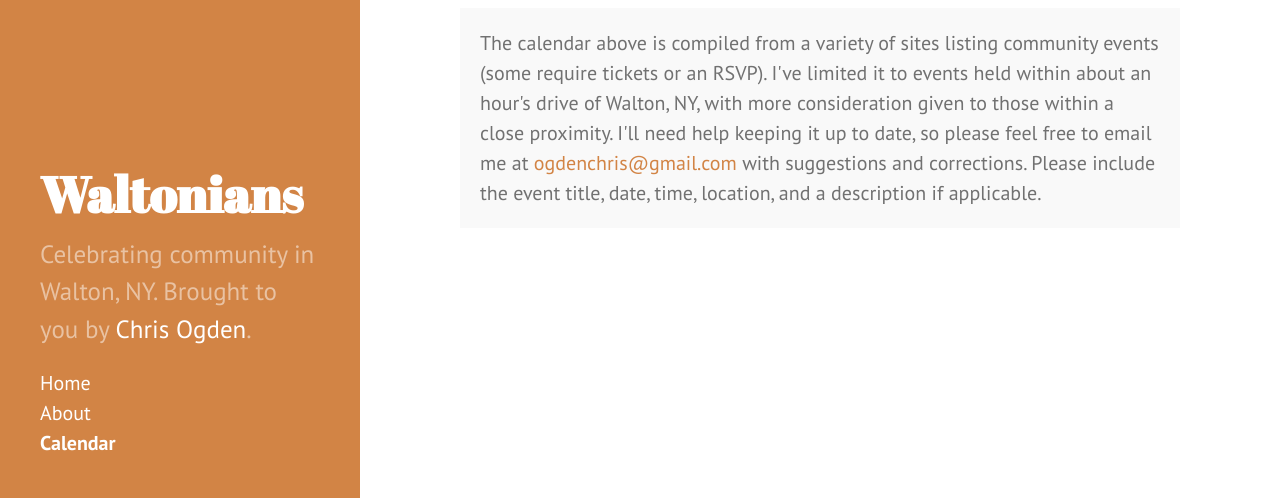
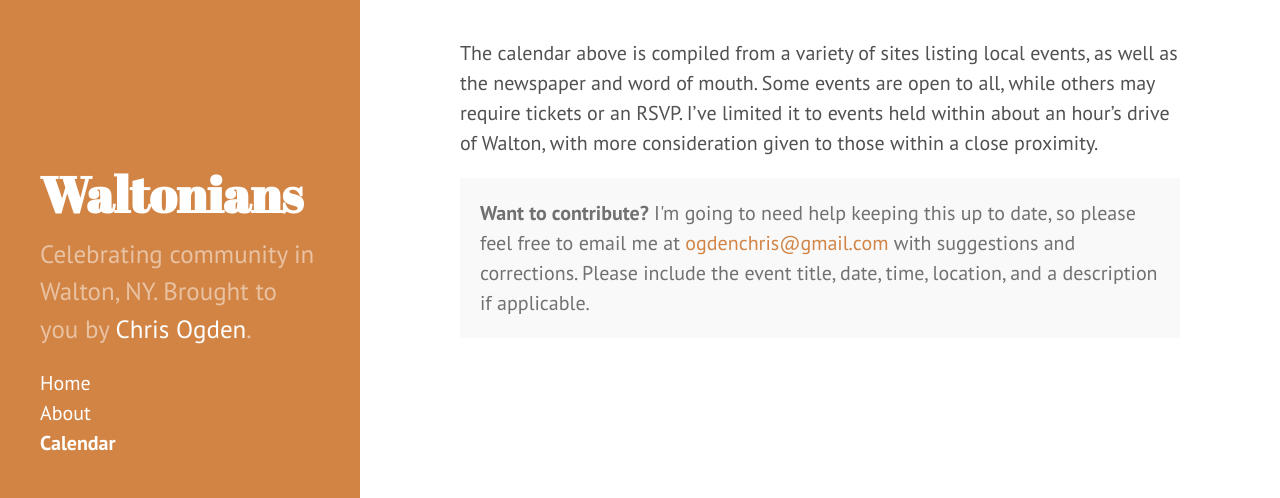
Before and after one commit to Walton-NY/Walton-NY.github.io, a Jekyll site: the page built from calendar.md, in a window 1280 px wide and 1238 px high. Shown: the part 740-1238 px from the top of the window. Built offline with Jekyll 4.4.1, drawn with Linux system fonts in a browser that asks for light colours; Markdown is read by kramdown in place of the engine named in the settings.

Commit message:
Update config and minor edits to calendar page text

```diff
--- a/_config.yml
+++ b/_config.yml
@@ -1,6 +1,6 @@
 #Dependencies
 markdown:         redcarpet
-pygments:         true
+highlighter:      pygments
 
 # Permalinks
 permalink:        pretty
@@ -9,7 +9,7 @@ permalink:        pretty
 title:            Waltonians
 tagline:          'Celebrating Community in Walton, NY'
 description:      'Celebrating community in Walton, NY. Brought to you by <a href="https://twitter.com/c_t_ogden" target="_blank">Chris Ogden</a>.'
-url:              http://walton-ny.github.io/
+url:              http://waltonians.org
 baseurl:          /
 
 author:
--- a/calendar.md
+++ b/calendar.md
@@ -4,5 +4,7 @@ title: Calendar
 ---
 
 <iframe src="https://www.google.com/calendar/embed?src=sr74aqe590g7b18amji8ms1bcs%40group.calendar.google.com&ctz=America/New_York" style="border: 0" width="800" height="600" frameborder="0" scrolling="no"></iframe>
+<br />
+The calendar above is compiled from a variety of sites listing local events, as well as the newspaper and word of mouth. Some events are open to all, while others may require tickets or an RSVP. I've limited it to events held within about an hour's drive of Walton, with more consideration given to those within a close proximity.
 
-<p class="message">The calendar above is compiled from a variety of sites listing community events (some require tickets or an RSVP). I've limited it to events held within about an hour's drive of Walton, NY, with more consideration given to those within a close proximity. I'll need help keeping it up to date, so please feel free to email me at <a href="mailto:ogdenchris@gmail.com">ogdenchris@gmail.com</a> with suggestions and corrections. Please include the event title, date, time, location, and a description if applicable.</p>
+<p class="message"><b>Want to contribute?</b> I'm going to need help keeping this  up to date, so please feel free to email me at <a href="mailto:ogdenchris@gmail.com">ogdenchris@gmail.com</a> with suggestions and corrections. Please include the event title, date, time, location, and a description if applicable.</p>
--- /dev/null
+++ b/humans.txt
@@ -0,0 +1,3 @@
+This site brought to you by:
+
+- Chris Ogden
```
